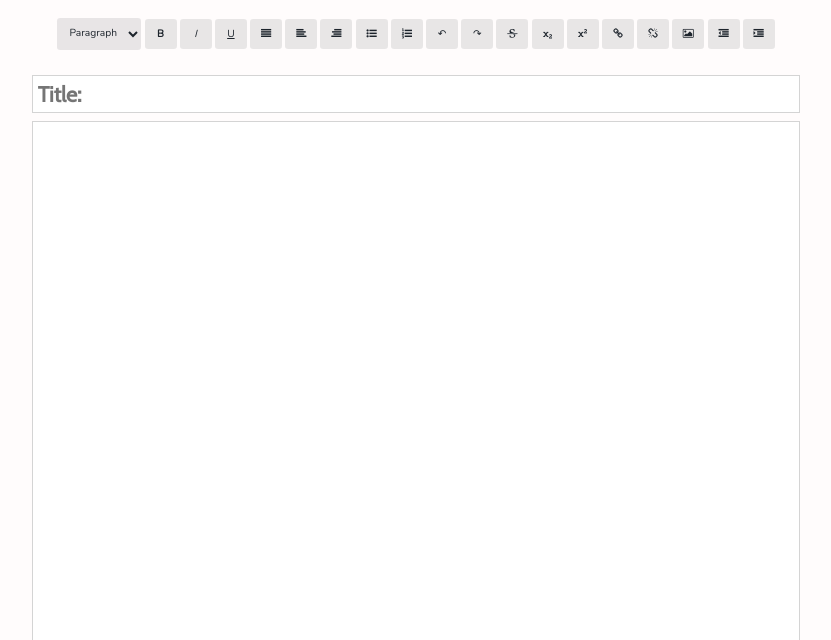
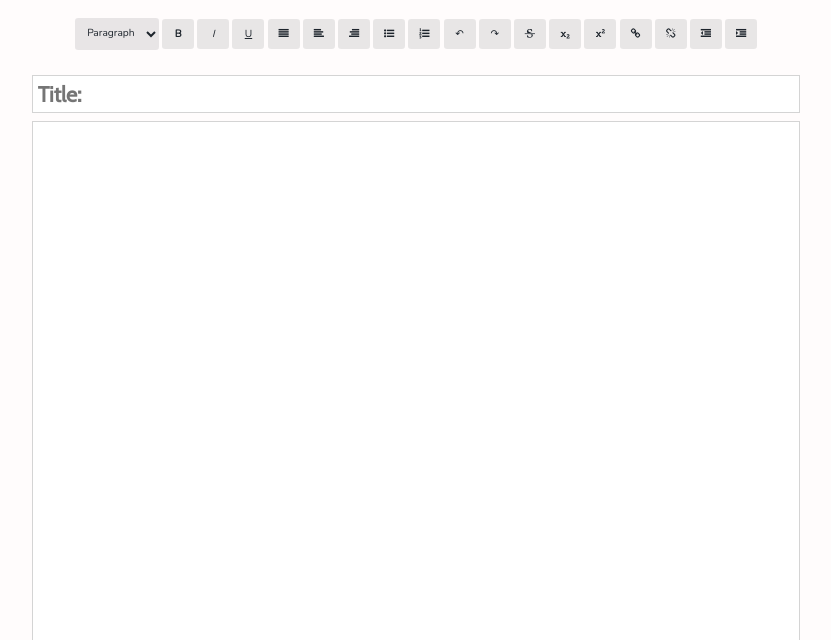
Before and after one commit to Adeyomola/ayp, a Flask app: template this/templates/write.html in a window 1280 px wide. Shown: the part 196-836 px from the top of the page, without its empty margins (224-1055 px from the left). Run offline with Flask 3, Linux system fonts and the light colour scheme; the template is opened without the code that fills it, so the values that code supplies are empty; parts of the project's set-up code (start-up, migrations or seed data) failed here and were passed over.

Commit message:
removed insert image

```diff
--- a/this/static/js/temp.js
+++ b/this/static/js/temp.js
@@ -25,7 +25,6 @@ const buttons = [
   "formatBlock",
   "outdent",
   "indent",
-  "insertImage"
 ];
 
 // variables for selection preservation
@@ -120,7 +119,7 @@ buttons.forEach((element) => {
   }
 });
 
-// get inlineimage element
+// get inlineimage elemeent
 const inlineImage = document.getElementById("inlineImage");
 
 body.addEventListener("paste", (e) => {
--- a/this/templates/write.html
+++ b/this/templates/write.html
@@ -50,7 +50,6 @@
         <button id="superscript" class="editorbuttons"><i class="fa fa-superscript"></i></button>
         <button id="createLink" class="editorbuttons"><i class="fa fa-link"></i></button>
         <button id="unlink" class="editorbuttons"><i class="fa fa-unlink"></i></button>
-        <button id="insertImage" class="editorbuttons"><i class="fa fa-picture-o"></i></button>
         <button id="outdent" class="editorbuttons"><i class="fa fa-outdent"></i></button>
         <button id="indent" class="editorbuttons"><i class="fa fa-indent"></i></button>
     </div>
```
